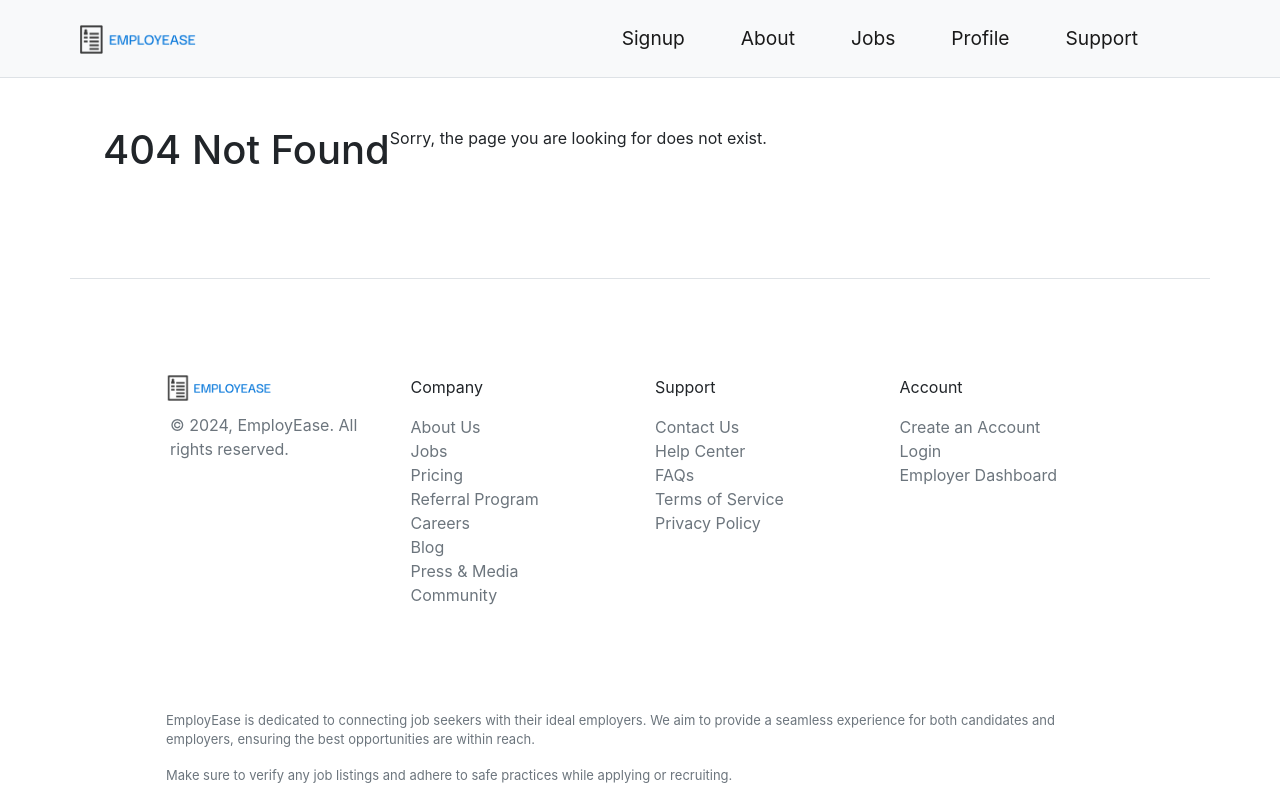
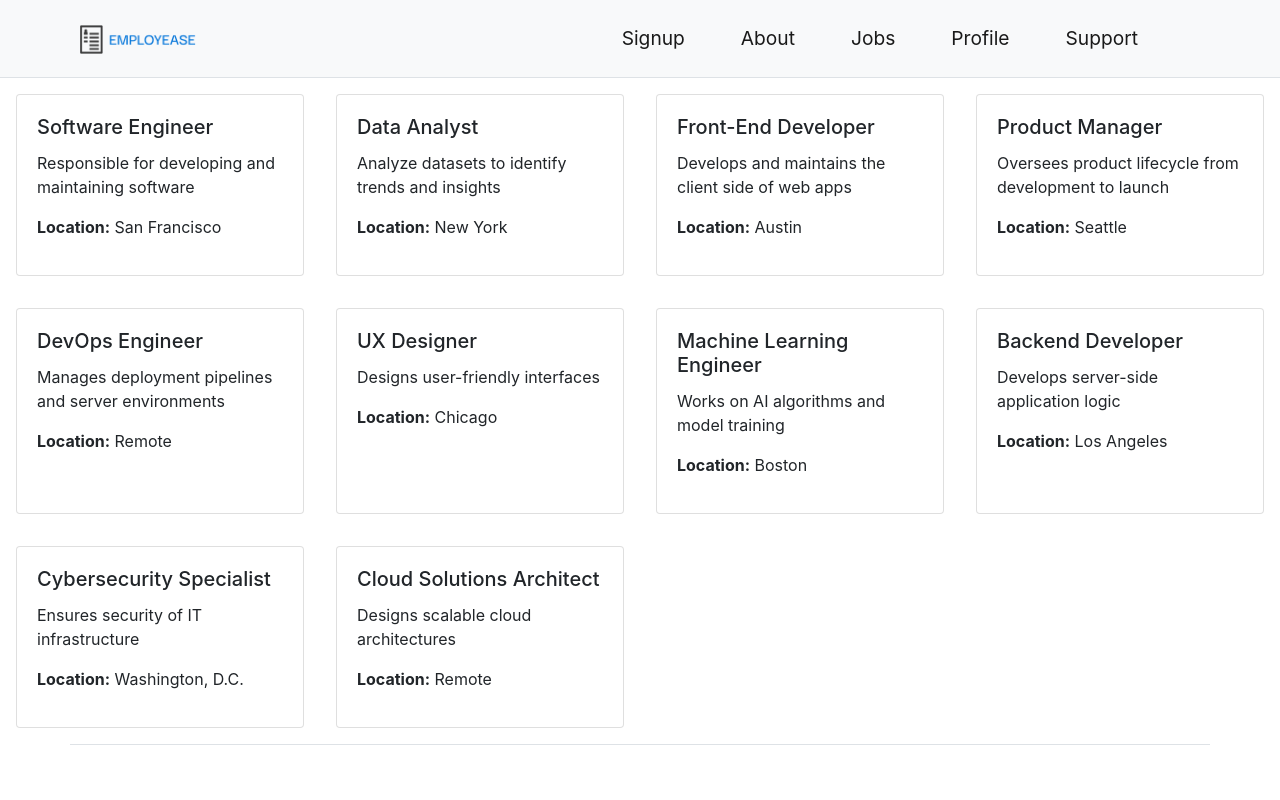
Before and after one commit to Praneet2126/employease, a React (Vite) app in the folder frontend/: page /jobs in a window 1280 px wide. Shown: the top 800 px of the page. Built offline with nearby package versions, Linux system fonts and the light colour scheme.

Commit message:
Added dummy jobs

```diff
--- /dev/null
+++ b/frontend/src/data/jobs.js
@@ -0,0 +1,64 @@
+const jobs = [
+    {
+      job_id: 1,
+      title: "Software Engineer",
+      description: "Responsible for developing and maintaining software",
+      location: "San Francisco"
+    },
+    {
+      job_id: 2,
+      title: "Data Analyst",
+      description: "Analyze datasets to identify trends and insights",
+      location: "New York"
+    },
+    {
+      job_id: 3,
+      title: "Front-End Developer",
+      description: "Develops and maintains the client side of web apps",
+      location: "Austin"
+    },
+    {
+      job_id: 4,
+      title: "Product Manager",
+      description: "Oversees product lifecycle from development to launch",
+      location: "Seattle"
+    },
+    {
+      job_id: 5,
+      title: "DevOps Engineer",
+      description: "Manages deployment pipelines and server environments",
+      location: "Remote"
+    },
+    {
+      job_id: 6,
+      title: "UX Designer",
+      description: "Designs user-friendly interfaces",
+      location: "Chicago"
+    },
+    {
+      job_id: 7,
+      title: "Machine Learning Engineer",
+      description: "Works on AI algorithms and model training",
+      location: "Boston"
+    },
+    {
+      job_id: 8,
+      title: "Backend Developer",
+      description: "Develops server-side application logic",
+      location: "Los Angeles"
+    },
+    {
+      job_id: 9,
+      title: "Cybersecurity Specialist",
+      description: "Ensures security of IT infrastructure",
+      location: "Washington, D.C."
+    },
+    {
+      job_id: 10,
+      title: "Cloud Solutions Architect",
+      description: "Designs scalable cloud architectures",
+      location: "Remote"
+    }
+  ];
+
+  export default jobs;
--- a/frontend/src/landing_page/Navbar.jsx
+++ b/frontend/src/landing_page/Navbar.jsx
@@ -41,7 +41,7 @@ function Navbar() {
                 </Link>
               </li>
               <li class="nav-item">
-                <Link class="nav-link active" to="/products">
+                <Link class="nav-link active" to="/jobs">
                   Jobs
                 </Link>
               </li>
--- /dev/null
+++ b/frontend/src/landing_page/jobs/JobsPage.jsx
@@ -0,0 +1,21 @@
+import React from "react";
+import jobs from "../../data/jobs";
+
+function JobsPage() {
+  return (
+    <div className="d-flex flex-wrap justify-content-start">
+      {jobs.map(job => (
+        <div className="card m-3" style={{ width: "18rem" }} key={job.job_id}>
+          {/* <img className="card-img-top" src="https://via.placeholder.com/150" alt="Card image cap" /> */}
+          <div className="card-body">
+            <h5 className="card-title">{job.title}</h5>
+            <p className="card-text">{job.description}</p>
+            <p><strong>Location:</strong> {job.location}</p>
+          </div>
+        </div>
+      ))}
+    </div>
+  );
+}
+
+export default JobsPage;
--- a/frontend/src/landing_page/products/ProductsPage.jsx
+++ /dev/null
@@ -1,11 +0,0 @@
-import React from "react";
-
-function ProductsPage() {
-  return (
-    <>
-      <h1>Jobs</h1>
-    </>
-  );
-}
-
-export default ProductsPage;
--- a/frontend/src/main.jsx
+++ b/frontend/src/main.jsx
@@ -6,7 +6,7 @@ import './index.css';
 import HomePage from './landing_page/home/HomePage';
 import Signup from './landing_page/signup/Signup';
 import AboutPage from './landing_page/about/AboutPage';
-import ProductsPage from './landing_page/products/ProductsPage';
+import JobsPage from './landing_page/jobs/JobsPage';
 import PricingPage from './landing_page/profile/PricingPage';
 import SupportPage from './landing_page/support/SupportPage';
 import Login from './landing_page/login/login';
@@ -24,7 +24,7 @@ root.render(
       <Route path='/signup' element={<Signup />} />
       <Route path='/login' element={<Login />} />
       <Route path='/about' element={<AboutPage />} />
-      <Route path='/products' element={<ProductsPage />} />
+      <Route path='/jobs' element={<JobsPage />} />
       <Route path='/pricing' element={<PricingPage />} />
       <Route path='/support' element={<SupportPage />} />
       <Route path='*' element={<NotFound />} />
```
Also changed, not shown: frontend/src/data/jobseeker.js (added, +52 -0 lines), frontend/src/landing_page/jobs/Hero.jsx (renamed from frontend/src/landing_page/products/Hero.jsx), frontend/src/landing_page/jobs/Job.css (added), frontend/src/landing_page/jobs/LeftSection.jsx (renamed from frontend/src/landing_page/products/LeftSection.jsx), frontend/src/landing_page/jobs/RightSection.jsx (renamed from frontend/src/landing_page/products/RightSection.jsx), frontend/src/landing_page/jobs/Universe.jsx (renamed from frontend/src/landing_page/products/Universe.jsx), frontend/src/landing_page/jobs/UniverseImage.jsx (renamed from frontend/src/landing_page/products/UniverseImage.jsx).
